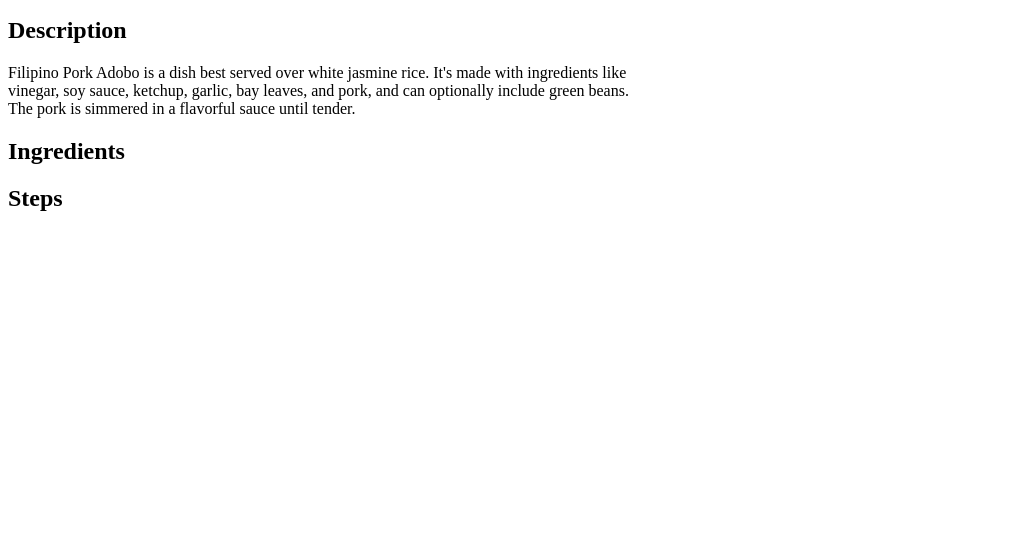
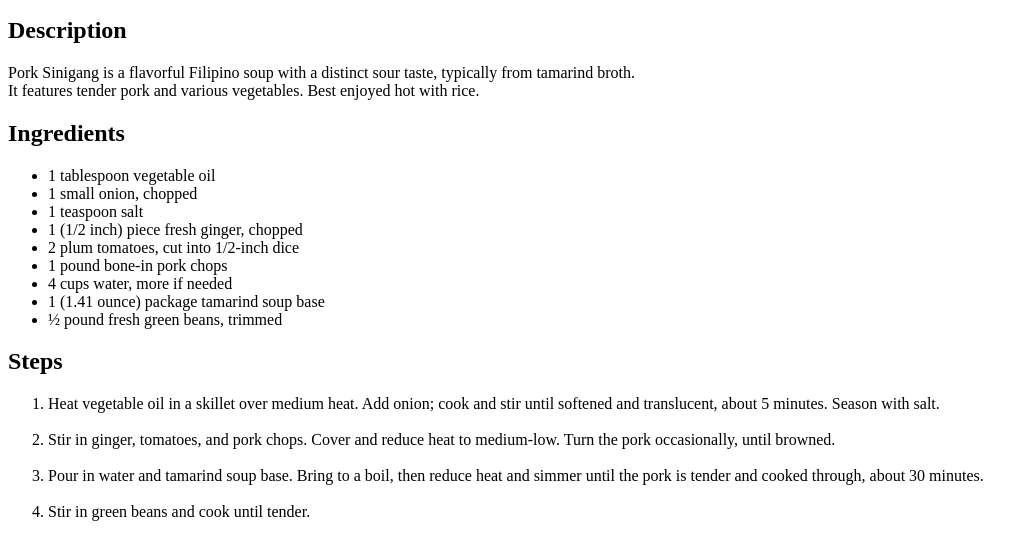
Before and after one commit to raphdm/odin-recipes, a plain HTML site: page recipes/sinigang.html in a window 1280 px wide. Shown: the part 137-696 px from the top of the page, without its empty margins (0-1035 px from the left). Drawn offline with Linux system fonts and the light colour scheme.

Commit message:
Add sinigang recipe

```diff
--- a/recipes/sinigang.html
+++ b/recipes/sinigang.html
@@ -13,18 +13,27 @@
             Description
         </h2>
             <p>
-                Filipino Pork Adobo is a dish best served over white jasmine rice. It's made with ingredients like<br>
-                vinegar, soy sauce, ketchup, garlic, bay leaves, and pork, and can optionally include green beans.<br>
-                The pork is simmered in a flavorful sauce until tender.
+                Pork Sinigang is a flavorful Filipino soup with a distinct sour taste, typically from tamarind broth.<br>It features tender pork and various vegetables. Best enjoyed hot with rice.
             </p>
 
         <h2>Ingredients</h2>
             <ul>
-
+                <li>1 tablespoon vegetable oil</li>
+                <li>1 small onion, chopped</li>
+                <li>1 teaspoon salt</li>
+                <li>1 (1/2 inch) piece fresh ginger, chopped</li>
+                <li>2 plum tomatoes, cut into 1/2-inch dice</li>
+                <li>1 pound bone-in pork chops</li>
+                <li>4 cups water, more if needed</li>
+                <li>1 (1.41 ounce) package tamarind soup base</li>
+                <li>½ pound fresh green beans, trimmed</li>
             </ul>
         <h2>Steps</h2>
             <ol>
-
+                <li>Heat vegetable oil in a skillet over medium heat. Add onion; cook and stir until softened and translucent, about 5 minutes. Season with salt.</li><br>
+                <li>Stir in ginger, tomatoes, and pork chops. Cover and reduce heat to medium-low. Turn the pork occasionally, until browned.</li><br>
+                <li>Pour in water and tamarind soup base. Bring to a boil, then reduce heat and simmer until the pork is tender and cooked through, about 30 minutes.</li><br>
+                <li>Stir in green beans and cook until tender.</li>
             </ol>
     </body>
 </html>
```
